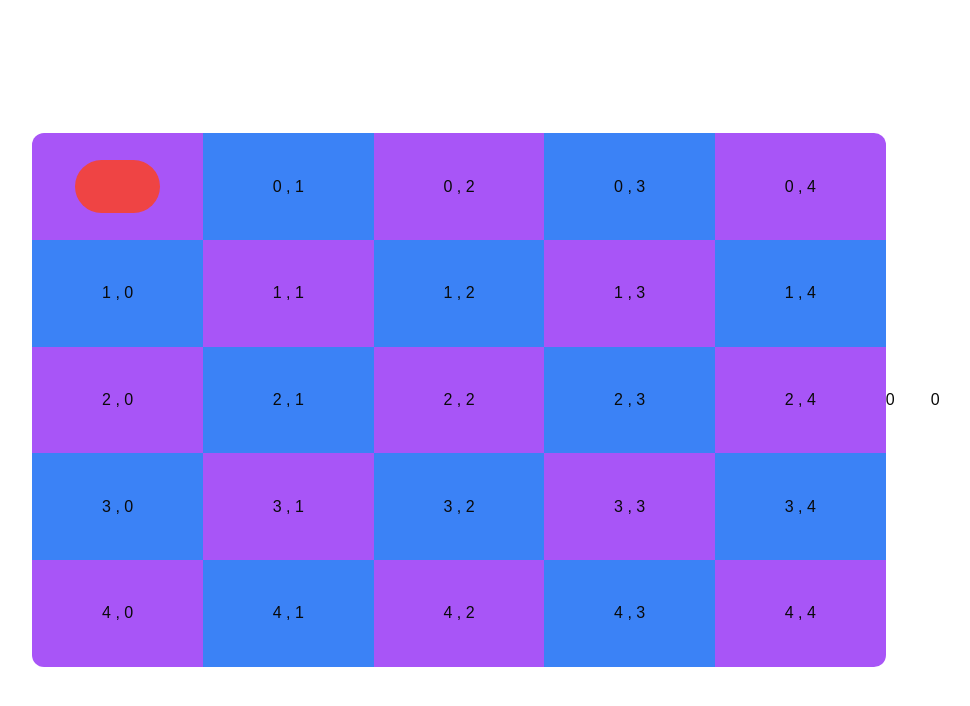
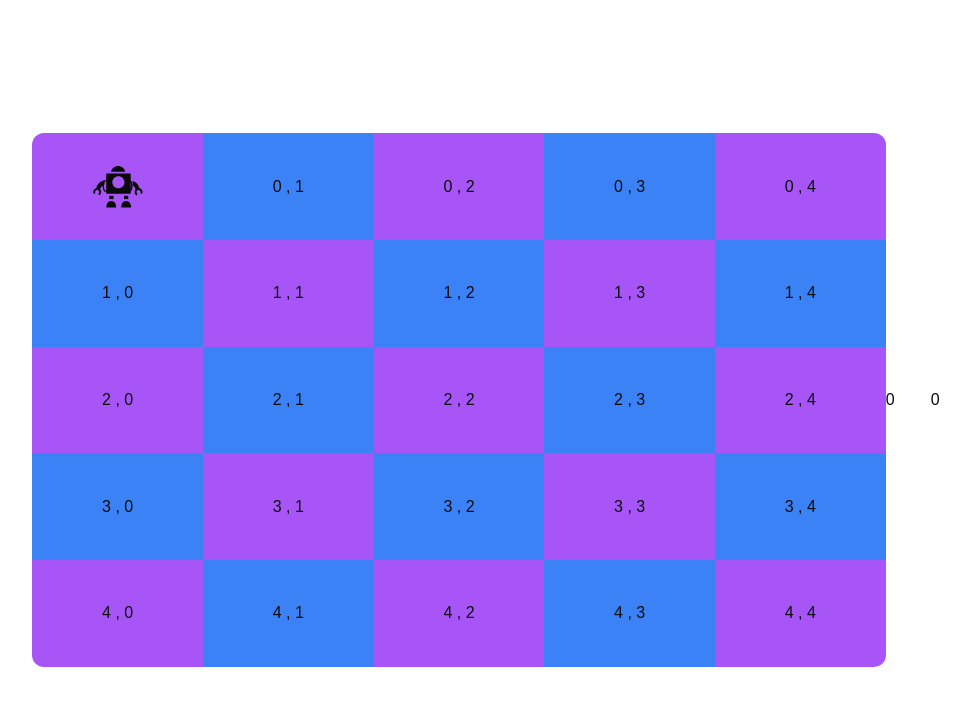
Before and after one commit to aiacuone/connexion-code-test, a Next.js app: page /code-test in a window 1280 px wide. Shown: the top 706 px of the page, without its empty margins (136-1106 px from the left). Built offline with nearby package versions, Linux system fonts and the light colour scheme.

Commit message:
react icons robot icon direction

```diff
--- a/app/code-test/page.tsx
+++ b/app/code-test/page.tsx
@@ -1,9 +1,10 @@
 'use client'
 
 import { useState } from 'react'
+import { GiVintageRobot } from 'react-icons/gi'
 
 const CodeTestPage = () => {
-  const [position, setPosition] = useState([0, 0])
+  const [position, setPosition] = useState([0, 0, 'n'])
 
   const onChangePosition = (e: React.ChangeEvent<HTMLInputElement>) => {
     const updatedPosition = [...position]
@@ -50,7 +51,17 @@ const Table = ({ position }: { position: [number, number] }) => {
         style={{ direction: 'ltr', gridAutoFlow: 'rowReverse' }}>
         {gridNumberArray.map(([x, y], index) => {
           const showMarker = position[0] === x && position[1] === y
+
+          // Please note: Ternary operators need to be used with tailwind
           const background = index % 2 === 0 ? 'bg-purple-500' : 'bg-blue-500'
+          const direction =
+            position[2] === 'n'
+              ? 'rotate-0'
+              : position[2] === 'e'
+              ? 'rotate-90'
+              : position[2] === 's'
+              ? 'rotate-180'
+              : 'rotate-270'
 
           return (
             <div
@@ -62,10 +73,9 @@ const Table = ({ position }: { position: [number, number] }) => {
               className={`flex-1 ${background} center relative`}>
               {x} , {y}
               {showMarker && (
-                <div
-                  className="w-1/2 h-1/2 bg-red-500 rounded-full absolute"
-                  style={{ zIndex: 1 }}
-                />
+                <div className={`absolute w-1/2 h-1/2 ${direction}`}>
+                  <GiVintageRobot size="full" />
+                </div>
               )}
             </div>
           )
--- a/package.json
+++ b/package.json
@@ -16,6 +16,7 @@
     "next": "15.1.0",
     "react": "^19.0.0",
     "react-dom": "^19.0.0",
+    "react-icons": "^5.4.0",
     "tailwind-merge": "^2.5.5",
     "tailwindcss-animate": "^1.0.7"
   },
```
Also changed, not shown: 1 other file (tests, documents, lock files or other folders).
